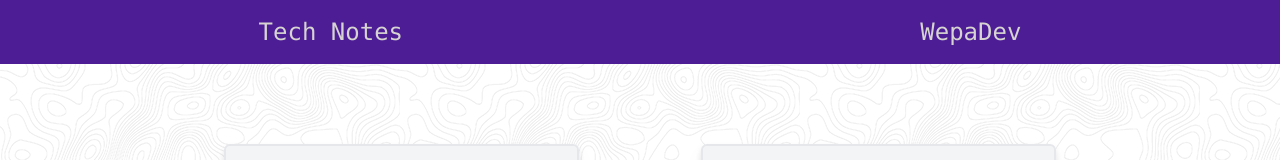
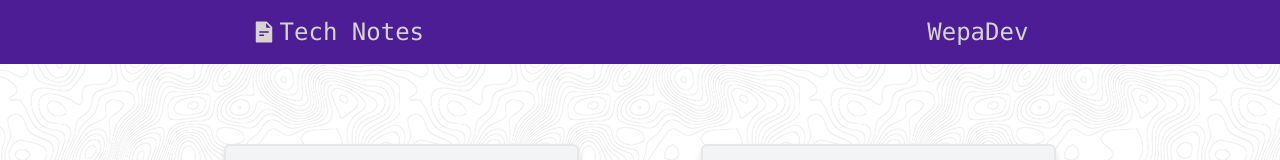
Before and after one commit to Bedrock02/tech-blog, a Next.js app: page / in a window 1280 px wide. Shown: the top 160 px of the page. Built offline with nearby package versions, Linux system fonts and the light colour scheme.

Commit message:
Add Icon to Tech Notes

```diff
--- a/components/Header/header.styles.ts
+++ b/components/Header/header.styles.ts
@@ -9,7 +9,15 @@ const styles = {
         'justify-around',
         'text-stone-300',
     ],
-    link: [ 'my-auto', 'font-mono', 'text-2xl', ],
+    link: [
+        'flex',
+        'flex-row',
+        'font-mono',
+        'gap-1',
+        'items-center',
+        'my-auto',
+        'text-2xl',
+    ],
 }
 
 export default generateTailWindStrings(styles);
--- a/components/Header/header.tsx
+++ b/components/Header/header.tsx
@@ -1,9 +1,11 @@
 import Link from "next/link";
 import headerStyles from "./header.styles";
+import { AiFillFileText } from 'react-icons/ai';
 
 const Header = () => (
     <div className={headerStyles.container}>
         <Link className={headerStyles.link} href={'/'}>
+          <AiFillFileText />
           <h1>Tech Notes</h1>
         </Link>
         <a href={`https://wepadev.com`} target="_blank" className={headerStyles.link} rel="noreferrer">
```
